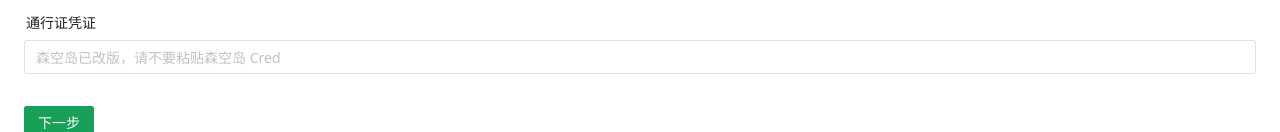
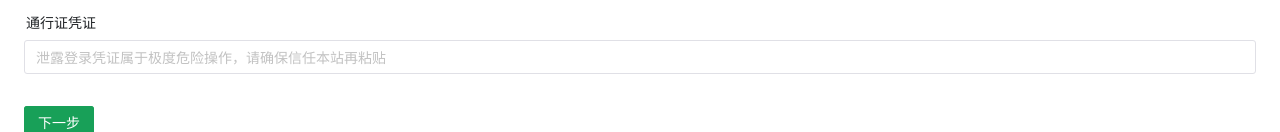
Before and after one commit to oott123/sklanding, a Vue app: page / in a window 1280 px wide. Shown: the part 609-741 px from the top of the page. Built offline with nearby package versions, Linux system fonts and the light colour scheme.

Commit message:
chore: change placeholder

```diff
--- a/src/components/Main.vue
+++ b/src/components/Main.vue
@@ -411,7 +411,7 @@ onMounted(async () => {
               <n-input
                 v-model:value="yjPassToken"
                 type="password"
-                placeholder="森空岛已改版，请不要粘贴森空岛 Cred"
+                placeholder="泄露登录凭证属于极度危险操作，请确保信任本站再粘贴"
               ></n-input>
             </n-form-item>
             <n-button type="primary" @click="getBindingList" :loading="isLoading">下一步</n-button>
```
